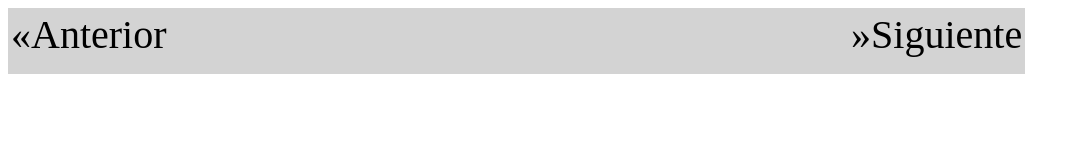
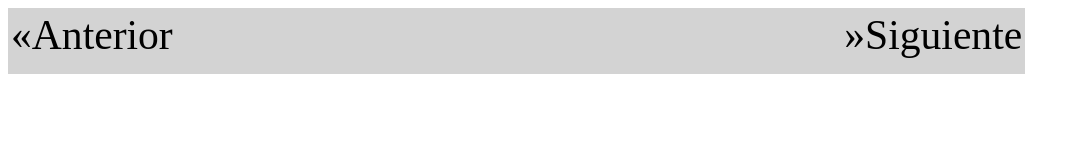
Before and after one commit to JoseAntonioMartinez2525/Pag_Ej3, a plain HTML site: page index.html in a window 1280 px wide. Shown: the whole page, without its empty margins (0-1080 px from the left). Drawn offline with Linux system fonts and the light colour scheme.

Commit message:
Add files via upload

```diff
--- a/assets/pag.css
+++ b/assets/pag.css
@@ -5,7 +5,7 @@
 	border-style: solid;
 	border-color: lightgray;
 	background-color: lightgray;
-	font-size: 2.5em;
+	font-size: 2.6em;
 
 }
 
```
